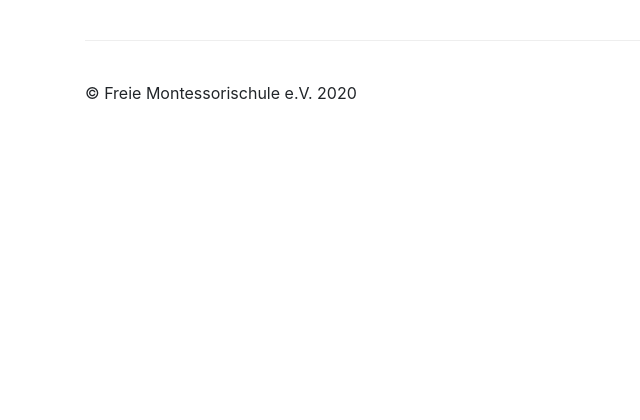
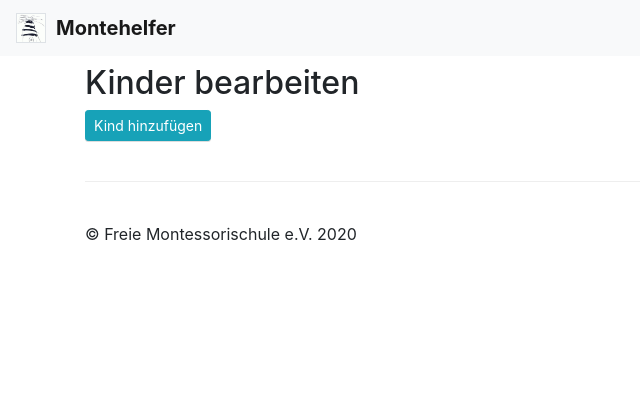
Before and after one commit to oliverbienert/dj_montedb, a Django app: template src/montedb/templates/montedb/table_base.html in a window 1280 px wide. Shown: the top 420 px of the page, without its empty margins (0-640 px from the left). After the commit the page ends 240 px from the top, so only its background shows below. Run offline with Django 3.2, Linux system fonts and the light colour scheme; the template is opened without the code that fills it, so the values that code supplies are empty; some libraries are stand-ins or nearby versions.

Commit message:
children: Added an add button and the navbar to the child-list page

```diff
--- a/src/montedb/templates/montedb/person_base.html
+++ b/src/montedb/templates/montedb/person_base.html
@@ -1,9 +1,6 @@
 {% extends "base.html" %}
 
 {% load crispy_forms_tags %}
-
-{% block navbar %}
-{% endblock %}
 
 {% block container %}
 <div class="container form-box">
--- a/src/montedb/templates/montedb/table_base.html
+++ b/src/montedb/templates/montedb/table_base.html
@@ -1,12 +1,17 @@
 {% extends "base.html" %}
 
 {% block navbar %}
+    {{ block.super }}
 {% endblock %}
 
 {% block container %}
-<div class="container">
+<div class="container mt-2">
+
     <div class="text-left">
-        <h2>{% block table_heading %}{% endblock %}</h2>
+        <h2>{% block table_heading %}Kinder bearbeiten{% endblock %}</h2>
+        <p>
+            <a class="btn btn-info btn-sm" href="{% url 'child-add' %}">Kind hinzufügen</a>
+        </p>
           {% block table %}
           {% endblock %}
     </div>
```
